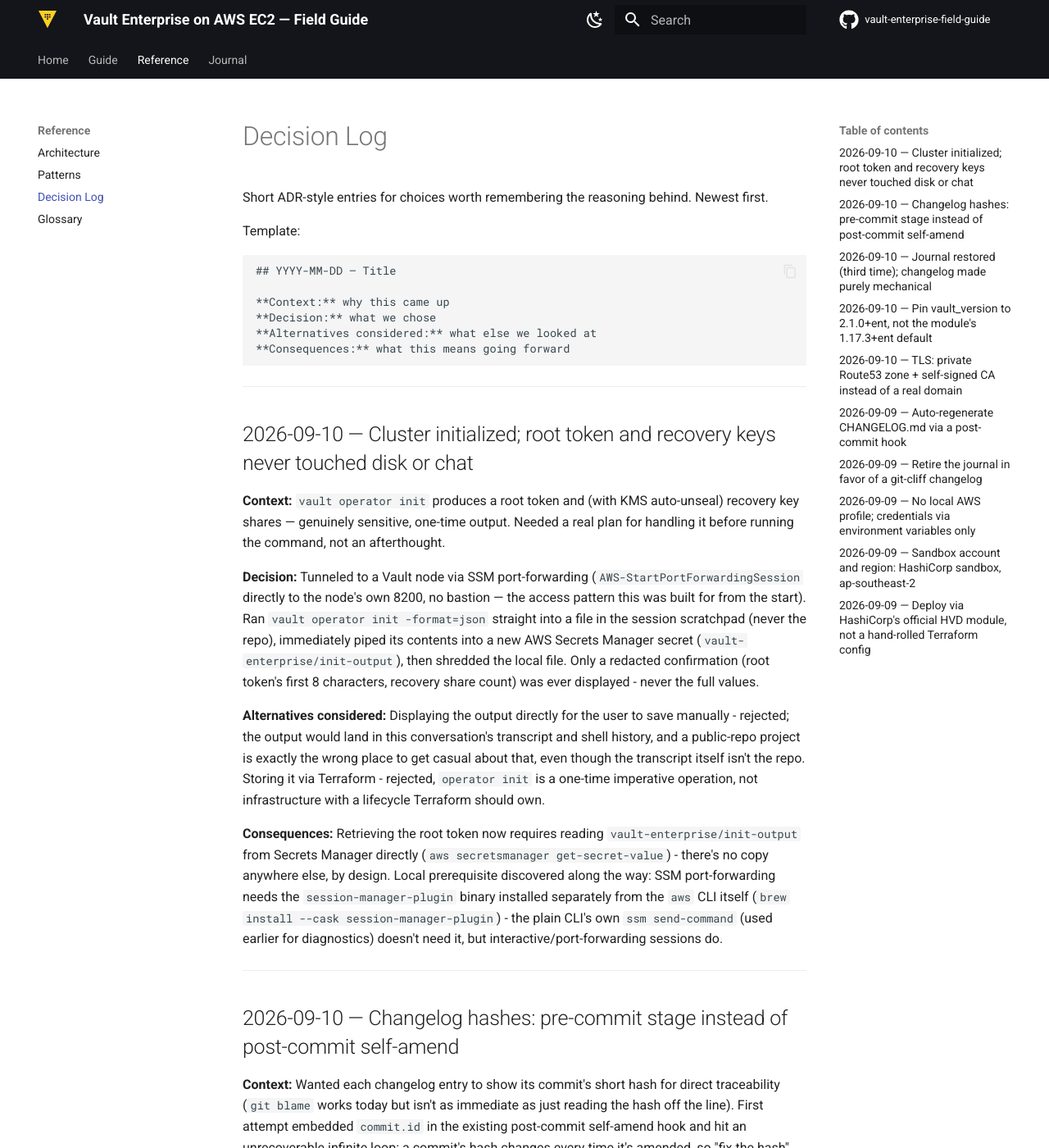
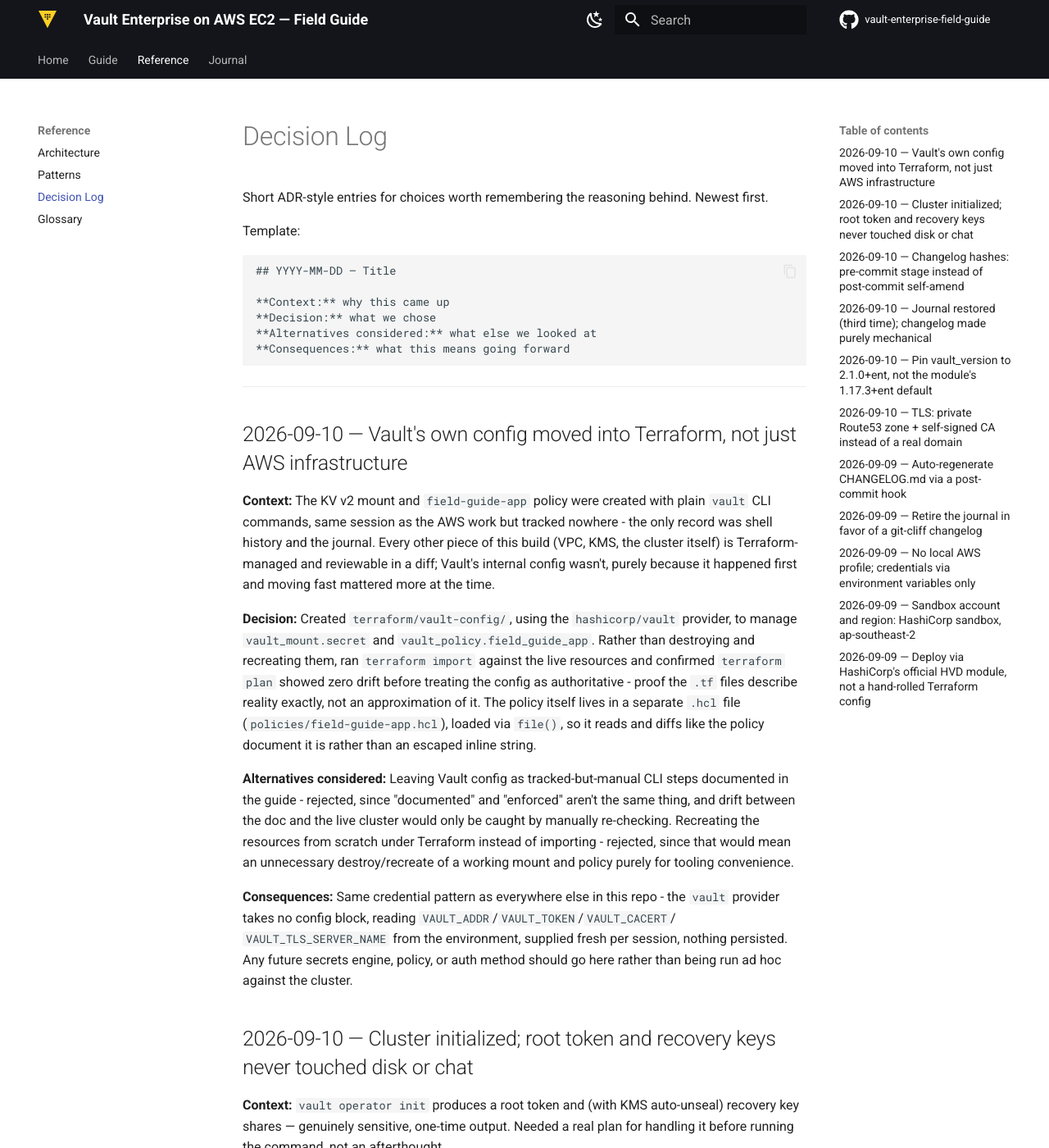
Before and after one commit to markcarriedo/vault-enterprise-field-guide, an MkDocs documentation site: the page built from docs/reference/decisions.md, in a window 1280 px wide and 1400 px high. Shown: the whole window at 82% size. Built offline with MkDocs 1.6.1 and Material for MkDocs 9.7.7, drawn with Linux system fonts in a browser that asks for light colours; comment, search, counter and statistics services are not loaded.

Commit message:
feat(vault): manage the secret/ mount and field-guide-app policy in Terraform
Imported both from the live cluster (created manually via CLI earlier) into
terraform/vault-config/ using the hashicorp/vault provider, confirmed zero
drift with terraform plan before trusting the config as authoritative.

Claude-Session: https://claude.ai/code/session_01W8wX9ho5zsL4nSkjw8ZJSM

````diff
--- a/docs/journal/index.md
+++ b/docs/journal/index.md
@@ -6,6 +6,22 @@ the mechanical commit-by-commit record, see [`CHANGELOG.md`](https://github.com/
 at the repo root. This page sits between the two: the story, at a coarser grain than either.
 
 ---
+
+## 2026-09-10 — Vault's own configuration joins the rest of the codebase
+
+The KV mount and policy from earlier today existed only as CLI commands and shell history —
+real, working, but invisible next to everything else in this repo, which is Terraform end to
+end. Closed that gap: `terraform/vault-config/` now owns `vault_mount.secret` and
+`vault_policy.field_guide_app` via the `hashicorp/vault` provider, with the policy document
+itself as a separate `.hcl` file rather than an inline string.
+
+Didn't recreate anything — imported the live resources and checked `terraform plan` before
+trusting the config, which caught one real gap: the mount had never had a `description` set.
+Applied that, then a second `plan` came back clean. Same rule as the AWS side: nothing
+proceeds until Terraform's plan matches reality, not the other way around. Same credential
+handling too — the Vault provider takes no config block, just reads `VAULT_ADDR` and friends
+from the environment, supplied fresh through the SSM tunnel each session like everything
+else in this build.
 
 ## 2026-09-10 — First real feature: static secrets, informed by a multi-tenancy comparison
 
--- a/docs/reference/decisions.md
+++ b/docs/reference/decisions.md
@@ -14,6 +14,35 @@ Template:
 ```
 
 ---
+
+## 2026-09-10 — Vault's own config moved into Terraform, not just AWS infrastructure
+
+**Context:** The KV v2 mount and `field-guide-app` policy were created with plain `vault`
+CLI commands, same session as the AWS work but tracked nowhere - the only record was shell
+history and the journal. Every other piece of this build (VPC, KMS, the cluster itself) is
+Terraform-managed and reviewable in a diff; Vault's internal config wasn't, purely because it
+happened first and moving fast mattered more at the time.
+
+**Decision:** Created `terraform/vault-config/`, using the `hashicorp/vault` provider, to
+manage `vault_mount.secret` and `vault_policy.field_guide_app`. Rather than destroying and
+recreating them, ran `terraform import` against the live resources and confirmed
+`terraform plan` showed zero drift before treating the config as authoritative - proof the
+`.tf` files describe reality exactly, not an approximation of it. The policy itself lives in
+a separate `.hcl` file (`policies/field-guide-app.hcl`), loaded via `file()`, so it reads and
+diffs like the policy document it is rather than an escaped inline string.
+
+**Alternatives considered:** Leaving Vault config as tracked-but-manual CLI steps documented
+in the guide - rejected, since "documented" and "enforced" aren't the same thing, and drift
+between the doc and the live cluster would only be caught by manually re-checking. Recreating
+the resources from scratch under Terraform instead of importing - rejected, since that would
+mean an unnecessary destroy/recreate of a working mount and policy purely for tooling
+convenience.
+
+**Consequences:** Same credential pattern as everywhere else in this repo - the `vault`
+provider takes no config block, reading `VAULT_ADDR`/`VAULT_TOKEN`/`VAULT_CACERT`/
+`VAULT_TLS_SERVER_NAME` from the environment, supplied fresh per session, nothing persisted.
+Any future secrets engine, policy, or auth method should go here rather than being run
+ad hoc against the cluster.
 
 ## 2026-09-10 — Cluster initialized; root token and recovery keys never touched disk or chat
 
````
Also changed, not shown: CHANGELOG.md (+1 -0 lines), docs/guide/04-configuration.md (+24 -0 lines), 4 other files.
